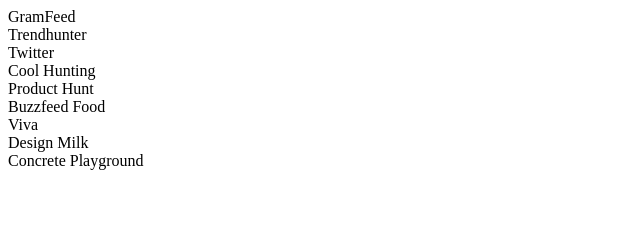
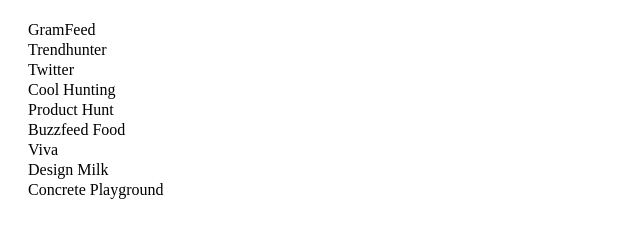
Before and after one commit to bronte-a/feed, a plain HTML site: page index.html in a window 1280 px wide. Shown: the whole page, without its empty margins (0-640 px from the left). Drawn offline with Linux system fonts and the light colour scheme.

Commit message:
Update index.html

```diff
--- a/index.html
+++ b/index.html
@@ -31,6 +31,7 @@
 </head>
 <body>
 
+  <div style="margin-top:20px; margin-left: 20px; line-height: 20px;">
 	<a href="http://www.gramfeed.com/" target="_blank">GramFeed</a><br>
 	<a href="http://www.trendhunter.com/" target="_blank">Trendhunter</a><br>
 	<a href="https://twitter.com/" target="_blank">Twitter</a><br>
@@ -41,6 +42,7 @@
 	<a href="http://www.viva.co.nz/" target="_blank">Viva</a><br>
 	<a href="http://design-milk.com/" target="_blank">Design Milk</a><br>
 	<a href="http://concreteplayground.com/auckland/" target="_blank">Concrete Playground</a><br>
+  </div>
 
 </body>
 </html>
```
